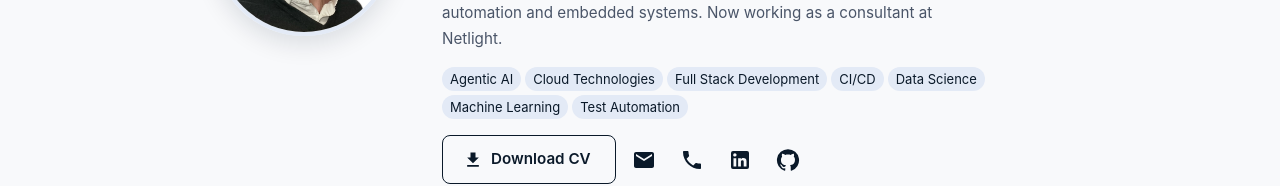
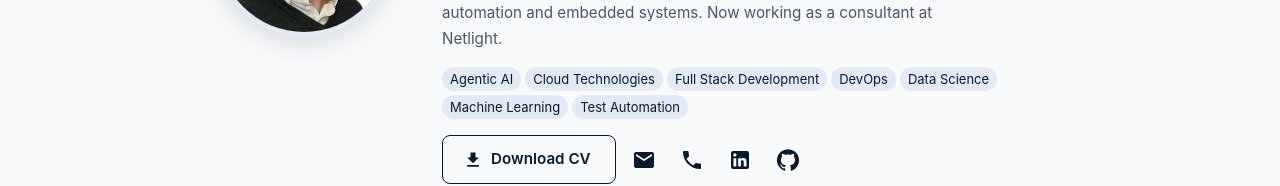
Before and after one commit to alex20m/website, a Next.js app: page / in a window 1280 px wide. Shown: the part 320-506 px from the top of the page. Built offline with nearby package versions, Linux system fonts and the light colour scheme; what @mui/material-nextjs would draw is missing.

Commit message:
Rename CI/CD skill chip to DevOps (#28)
Rename the About chip to DevOps and update the e2e spec that pins it.

```diff
--- a/components/sections/About.tsx
+++ b/components/sections/About.tsx
@@ -10,7 +10,7 @@ const skills = [
   'Agentic AI',
   'Cloud Technologies',
   'Full Stack Development',
-  'CI/CD',
+  'DevOps',
   'Data Science',
   'Machine Learning',
   'Test Automation',
```
Also changed, not shown: 1 other file (tests, documents, lock files or other folders).
